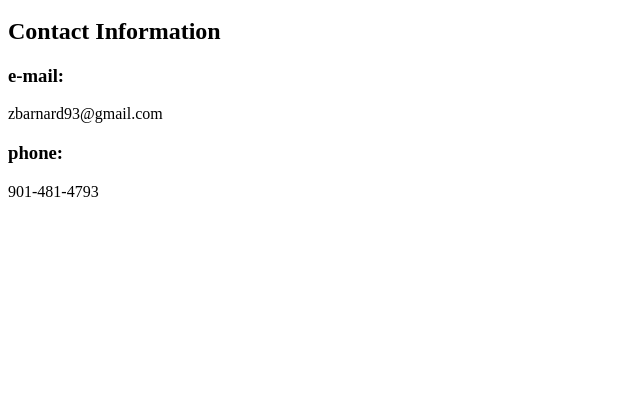
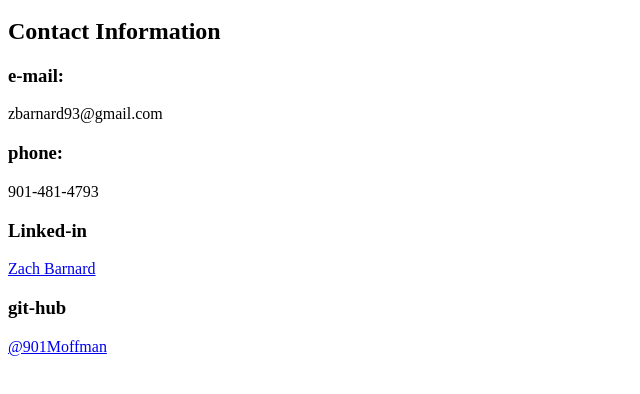
Before and after one commit to 901Moffman/portfolio-site, a plain HTML site: page contact.html in a window 1280 px wide. Shown: the part 136-530 px from the top of the page, without its empty margins (0-640 px from the left). Drawn offline with Linux system fonts and the light colour scheme.

Commit message:
added linkedin and github to contact info

```diff
--- a/contact.html
+++ b/contact.html
@@ -33,5 +33,13 @@
             <h3>phone:</h3>
             <p>901-481-4793</p>
         </div>
+        <div class="linkedin contact" id="linkedin">
+            <h3>Linked-in</h3>
+            <a href="https://www.linkedin.com/in/zach-barnard-50555935a/" alt="linked-in profile">Zach Barnard</a>
+        </div>
+        <div class="git-hub contact" id="git-hub">
+            <h3>git-hub</h3>
+            <a href="https://github.com/901Moffman" alt="git-hub profile">@901Moffman</a>
+        </div>
     </div>
 </section>
```
